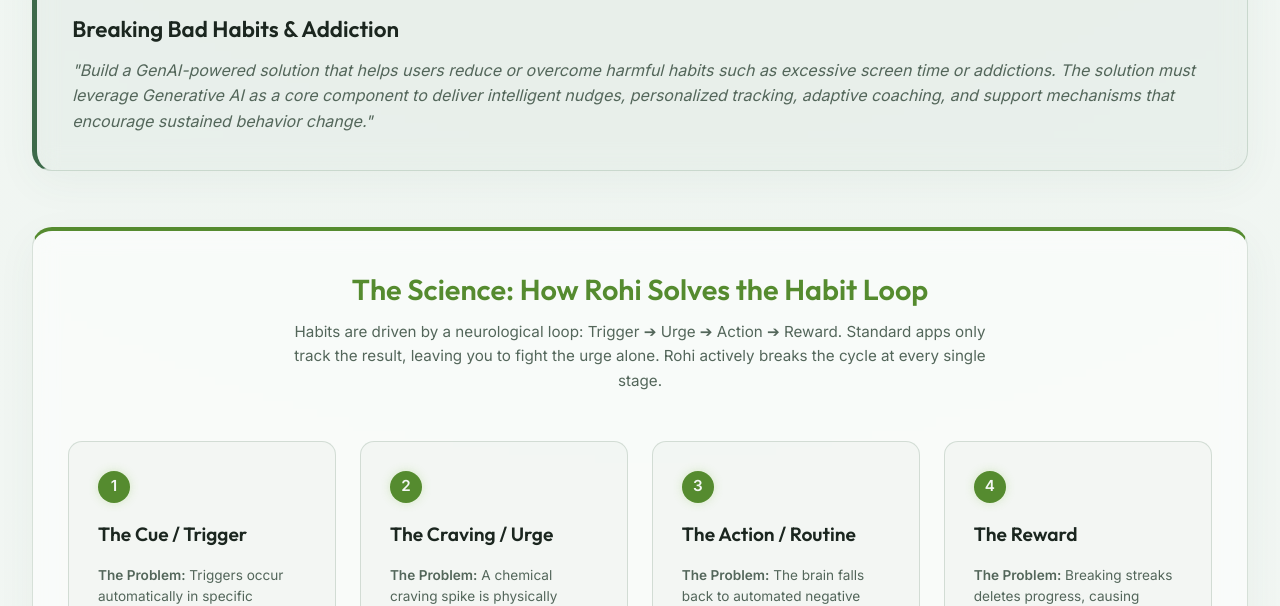
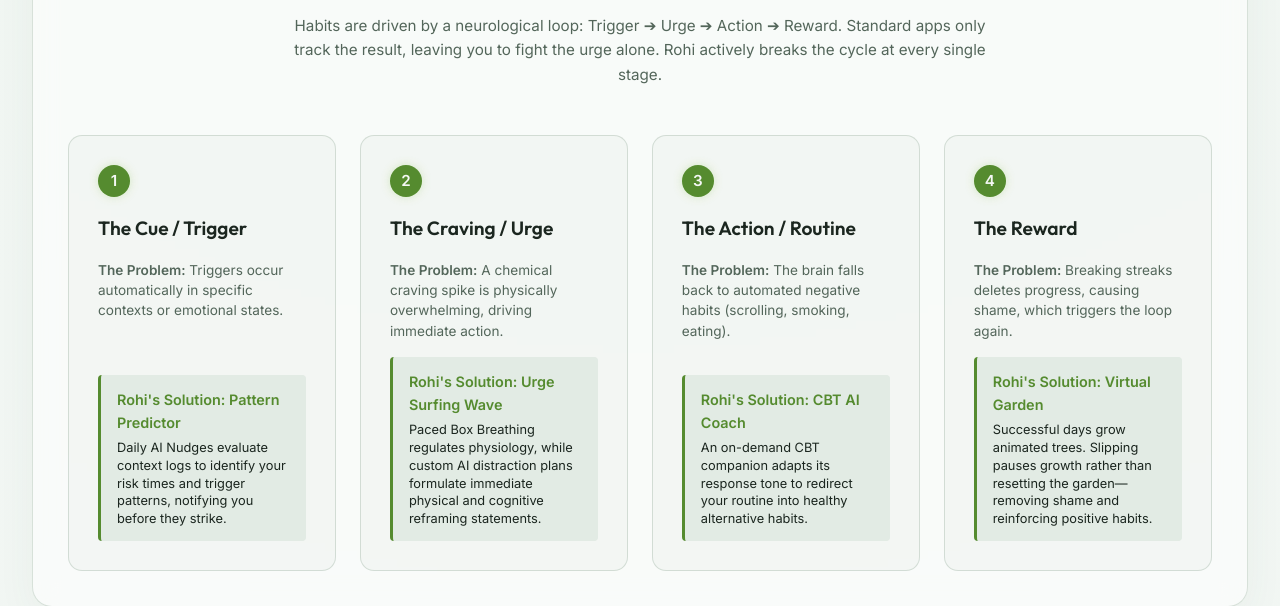
Before and after one commit to rohith1246/rohi, a Flask app: page / in a window 1280 px wide. Shown: the part 815-1421 px from the top of the page. Run offline with Flask 3, Linux system fonts and the light colour scheme; the visitor is signed in with stand-in values (Sample User, id 1); some libraries are stand-ins or nearby versions.

Commit message:
docs: update workflow in README & remove hackathon statement from index.html

```diff
--- a/templates/index.html
+++ b/templates/index.html
@@ -53,14 +53,7 @@
         </div>
     </section>
 
-    <!-- Problem Statement Alignment Card -->
-    <section class="challenge-section card-main" style="border-left: 5px solid var(--primary); margin-top: 1rem; background-color: rgba(61, 106, 74, 0.04);">
-        <span class="badge badge-pending" style="text-transform: uppercase; font-size: 0.75rem; letter-spacing: 0.05em; margin-bottom: 0.8rem; display: inline-block; background-color: rgba(61, 106, 74, 0.1); color: var(--primary);">Official Hackathon Challenge Statement</span>
-        <h3 style="font-size: 1.4rem; color: var(--text-main); margin-bottom: 0.6rem;">Breaking Bad Habits & Addiction</h3>
-        <p style="font-size: 1rem; color: var(--text-muted); line-height: 1.6; font-style: italic; margin-top: 0.5rem;">
-            "Build a GenAI-powered solution that helps users reduce or overcome harmful habits such as excessive screen time or addictions. The solution must leverage Generative AI as a core component to deliver intelligent nudges, personalized tracking, adaptive coaching, and support mechanisms that encourage sustained behavior change."
-        </p>
-    </section>
+
 
     <!-- How Rohi Solves the Problem (CBT Science Section) -->
     <section class="science-section card-main" style="border-top: 4px solid var(--accent);">
```
Also changed, not shown: README.md.
